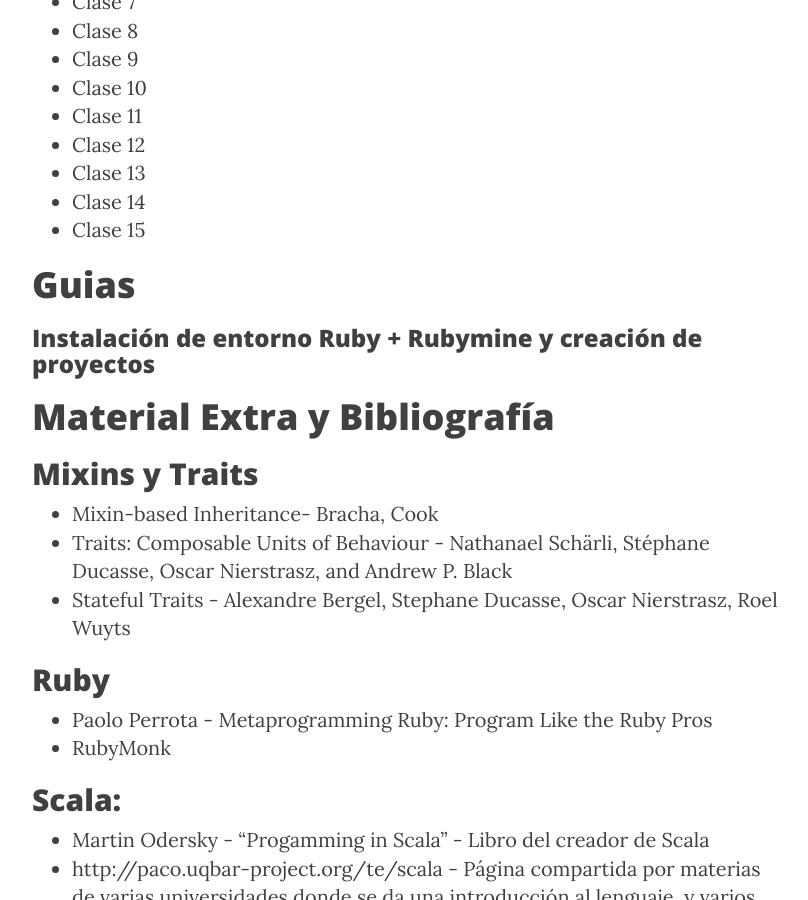
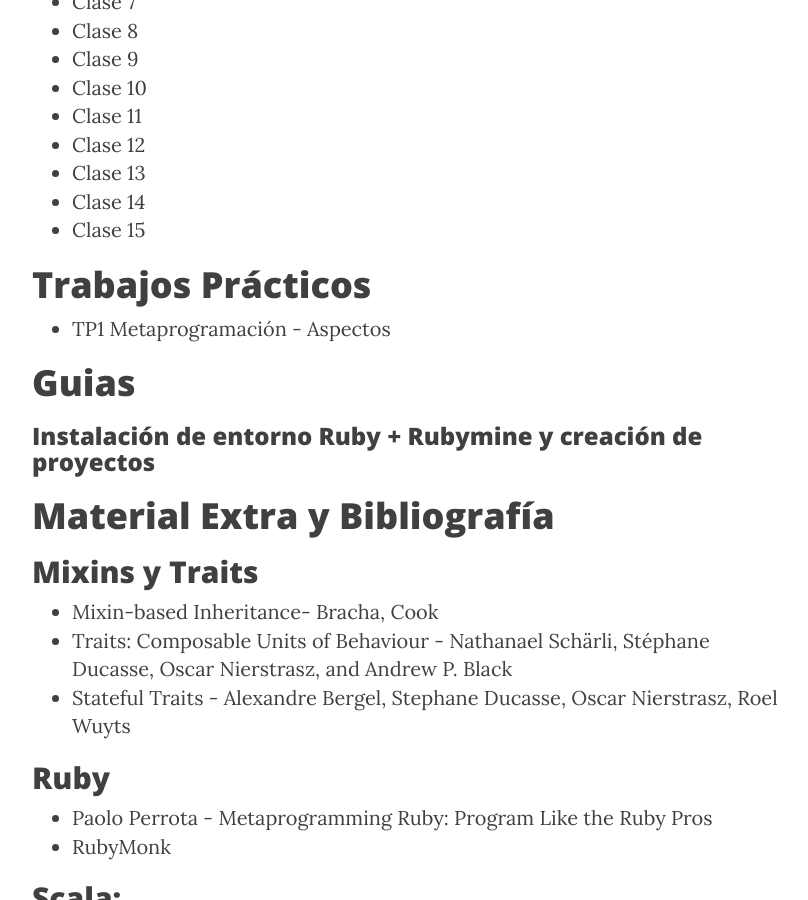
Before and after one commit to tadp-utn-frba/tadp-utn-frba.github.io, a Jekyll site: the page built from material.md, in a window 1280 px wide and 900 px high, scrolled down 725 px. Shown: the whole window, without its empty margins (233-1041 px from the left). Built offline with Jekyll 4.4.1, drawn with Linux system fonts in a browser that asks for light colours; nearby versions of some CDN libraries.

Commit message:
Publicado tp1 aspectos

```diff
--- a/material.md
+++ b/material.md
@@ -21,6 +21,9 @@
 * Clase 13
 * Clase 14
 * Clase 15
+
+# Trabajos Prácticos
+* [TP1 Metaprogramación - Aspectos](https://docs.google.com/document/d/1eF2wDjBPDy2XH4Wc4V6PzIfVyj2Vz2DCRO99lt-q-GY)
 
 #Guias
 
```
